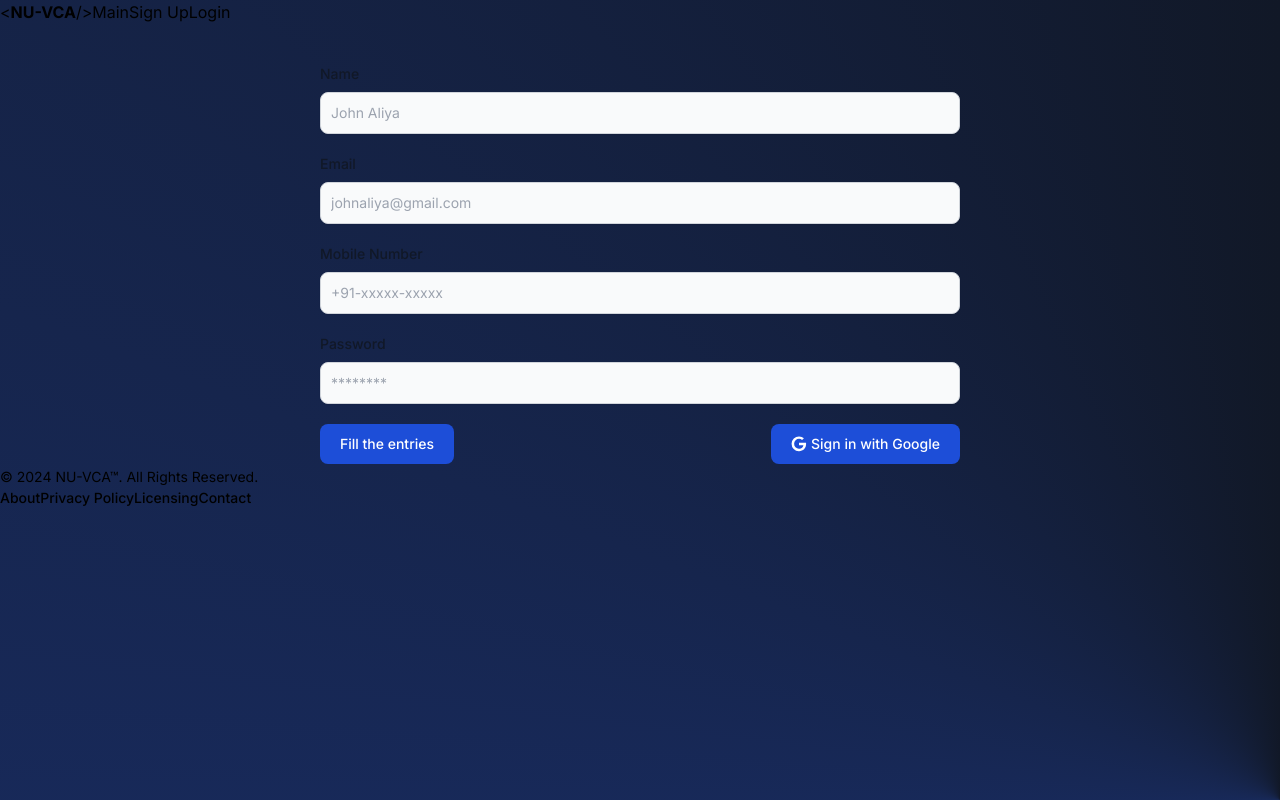
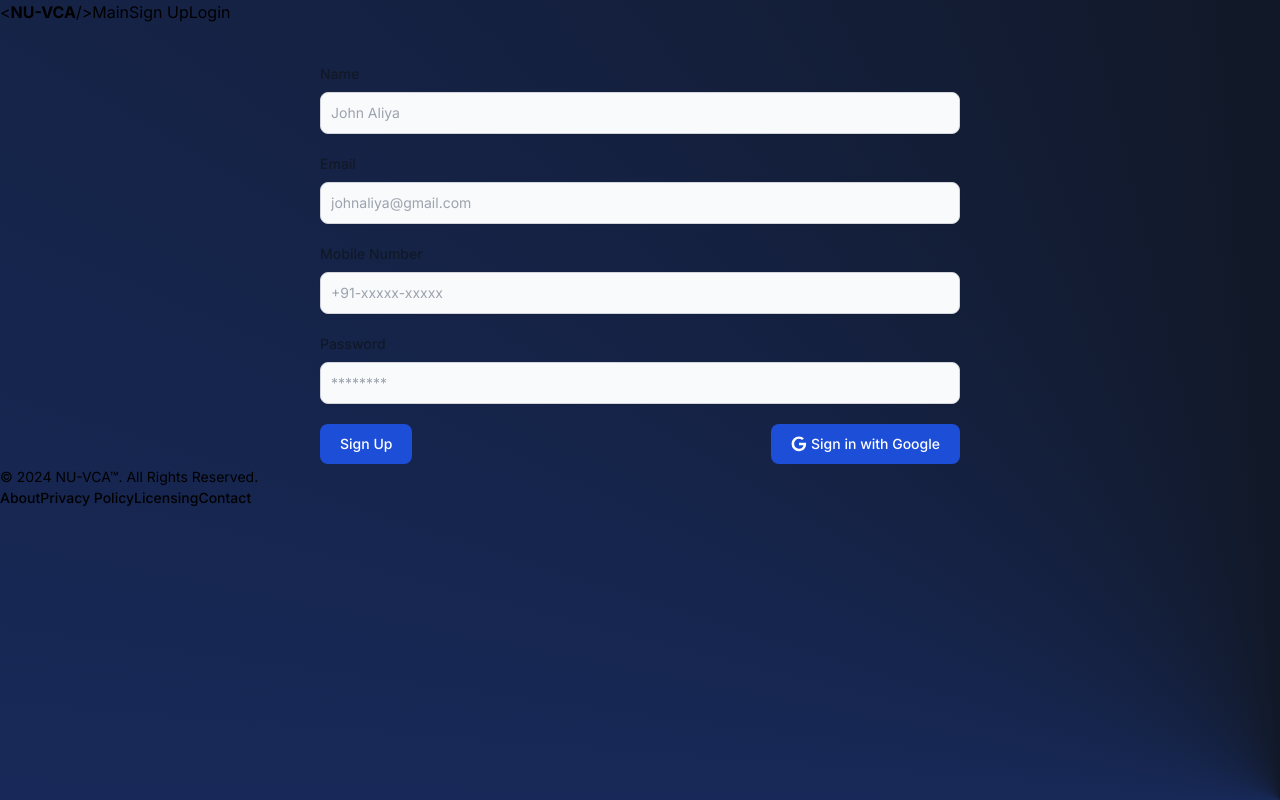
Before and after one commit to Codngwthubaid/Nuvca, a Next.js app in the folder nuvca-project/: page /SignUp in a window 1280 px wide. Built offline with nearby package versions, Linux system fonts and the light colour scheme; no server answers; the database is empty.

Commit message:
FrontEnd id ready for the signup and login page but the backend and DB functionality failes to complete

```diff
--- a/nuvca-project/src/app/SignUp/page.js
+++ b/nuvca-project/src/app/SignUp/page.js
@@ -1,12 +1,13 @@
 "use client"
 import "./SignUp.css"
 import React from 'react'
-import Router from "next/navigation"
+import { useRouter } from "next/navigation"
 import axios from "axios"
-import { useState, useEffect } from "react"
+import { useState } from "react"
+
 
 const SignUpPage = () => {
-
+    const router = useRouter()
     const [user, setUser] = useState({
         userName: "",
         email: "",
@@ -14,20 +15,25 @@ const SignUpPage = () => {
         password: ""
     })
 
-    const [buttonDisable, setButtonDisable] = useState(false)
+    // const [buttonDisable, setButtonDisable] = useState(false)
+    const signUp = async () => {
+        try {
+            const response = await axios.post("/api/users/SignUpRoute", user)
+            console.log("SignUp Successfull", response.data);
+            router.push("/Login")
 
-    const signUp = () => {
-
+        } catch (error) {
+            console.log("SignUp Failed !!!");
+        }
     }
-
-    useEffect(() => {
-        if (user.userName.length > 0 && user.email.length > 0 && user.tel.length > 0 && user.password.length > 0) {
-            setButtonDisable(false)
-        }
-        else{
-            setButtonDisable(true)
-        }
-    }, [user])
+    // useEffect(() => {
+    //     if (user.userName.length > 0 && user.email.length > 0 && user.tel.length > 0 && user.password.length > 0) {
+    //         setButtonDisable(false)
+    //     }
+    //     else {
+    //         setButtonDisable(true)
+    //     }
+    // }, [user])
 
 
     return (
@@ -48,11 +54,12 @@ const SignUpPage = () => {
                     </div>
                     <div className="mb-5">
                         <label htmlFor="password" className="block mb-2 text-sm font-medium text-gray-900 dark:text-white">Password</label>
-                        <input  name="password" type="password" id="password" className="shadow-sm bg-gray-50 border border-gray-300 text-gray-900 text-sm rounded-lg focus:ring-blue-500 focus:border-blue-500 block w-full p-2.5 dark:bg-gray-700 dark:border-gray-600 dark:placeholder-gray-400 dark:text-white dark:focus:ring-blue-500 dark:focus:border-blue-500 dark:shadow-sm-light" placeholder="********" />
+                        <input name="password" type="password" id="password" className="shadow-sm bg-gray-50 border border-gray-300 text-gray-900 text-sm rounded-lg focus:ring-blue-500 focus:border-blue-500 block w-full p-2.5 dark:bg-gray-700 dark:border-gray-600 dark:placeholder-gray-400 dark:text-white dark:focus:ring-blue-500 dark:focus:border-blue-500 dark:shadow-sm-light" placeholder="********" />
                     </div>
 
                     <div className="flex flex-col gap-y-2 sm:flex-row sm:justify-between gap-x-5">
-                        <button type="submit" className="text-white bg-blue-700 hover:bg-blue-800 focus:ring-4 focus:outline-none focus:ring-blue-300 font-medium rounded-lg text-sm px-5 py-2.5 text-center dark:bg-blue-600 dark:hover:bg-blue-700 dark:focus:ring-blue-800">{buttonDisable ? "Fill the entries" : "SignUp"}</button>
+                        <button type="submit" onClick={signUp()} className="text-white bg-blue-700 hover:bg-blue-800 focus:ring-4 focus:outline-none focus:ring-blue-300 font-medium rounded-lg text-sm px-5 py-2.5 text-center dark:bg-blue-600 dark:hover:bg-blue-700 dark:focus:ring-blue-800">Sign Up
+                        </button>
                         <button type="submit" className="text-white flex justify-center items-center gap-x-1 bg-blue-700 hover:bg-blue-800 focus:ring-4 focus:outline-none focus:ring-blue-300 font-medium rounded-lg text-sm px-5 py-2.5 text-center dark:bg-blue-600 dark:hover:bg-blue-700 dark:focus:ring-blue-800">
                             <svg className="w-4 h-4" aria-hidden="true" xmlns="http://www.w3.org/2000/svg" fill="currentColor" viewBox="0 0 18 19">
                                 <path fillRule="evenodd" d="M8.842 18.083a8.8 8.8 0 0 1-8.65-8.948 8.841 8.841 0 0 1 8.8-8.652h.153a8.464 8.464 0 0 1 5.7 2.257l-2.193 2.038A5.27 5.27 0 0 0 9.09 3.4a5.882 5.882 0 0 0-.2 11.76h.124a5.091 5.091 0 0 0 5.248-4.057L14.3 11H9V8h8.34c.066.543.095 1.09.088 1.636-.086 5.053-3.463 8.449-8.4 8.449l-.186-.002Z" clipRule="evenodd" />
--- a/nuvca-project/src/app/api/users/SignUpRoute/route.js
+++ b/nuvca-project/src/app/api/users/SignUpRoute/route.js
@@ -1,4 +1,4 @@
-import { connect } from "@/dbconfig/dbconfig"
+import connect from "@/dbconfig/dbconfig"
 import User from "@/models/userModel"
 import bcrypt from "bcryptjs"
 import { NextResponse} from "next/server"
@@ -6,7 +6,7 @@ import { NextRequest } from "next/server"
 
 connect()
 
-export async function POSt(NextRequest) {
+export async function POST(NextRequest) {
     try {
         const reqBody = await NextRequest.json()
         const { userName, email, tel, password } = reqBody
--- a/nuvca-project/src/dbconfig/dbconfig.js
+++ b/nuvca-project/src/dbconfig/dbconfig.js
@@ -1 +1,21 @@
 import mongoose from "mongoose";
+
+const connect = () => {
+    try {
+        mongoose.connect(process.env.MONGO_URI)
+        const connection = mongoose.connection
+
+        connection.on("connected", () => {
+            console.log("DB connection successfully setup");
+        })
+
+        connection.on("error", (err) => {
+            console.log("DB connection failed to setup" + err);
+            process.exit()
+        })
+    } catch (error) {
+        throw new Error("Something goes wrong!");
+    }
+}
+
+export default connect
```
